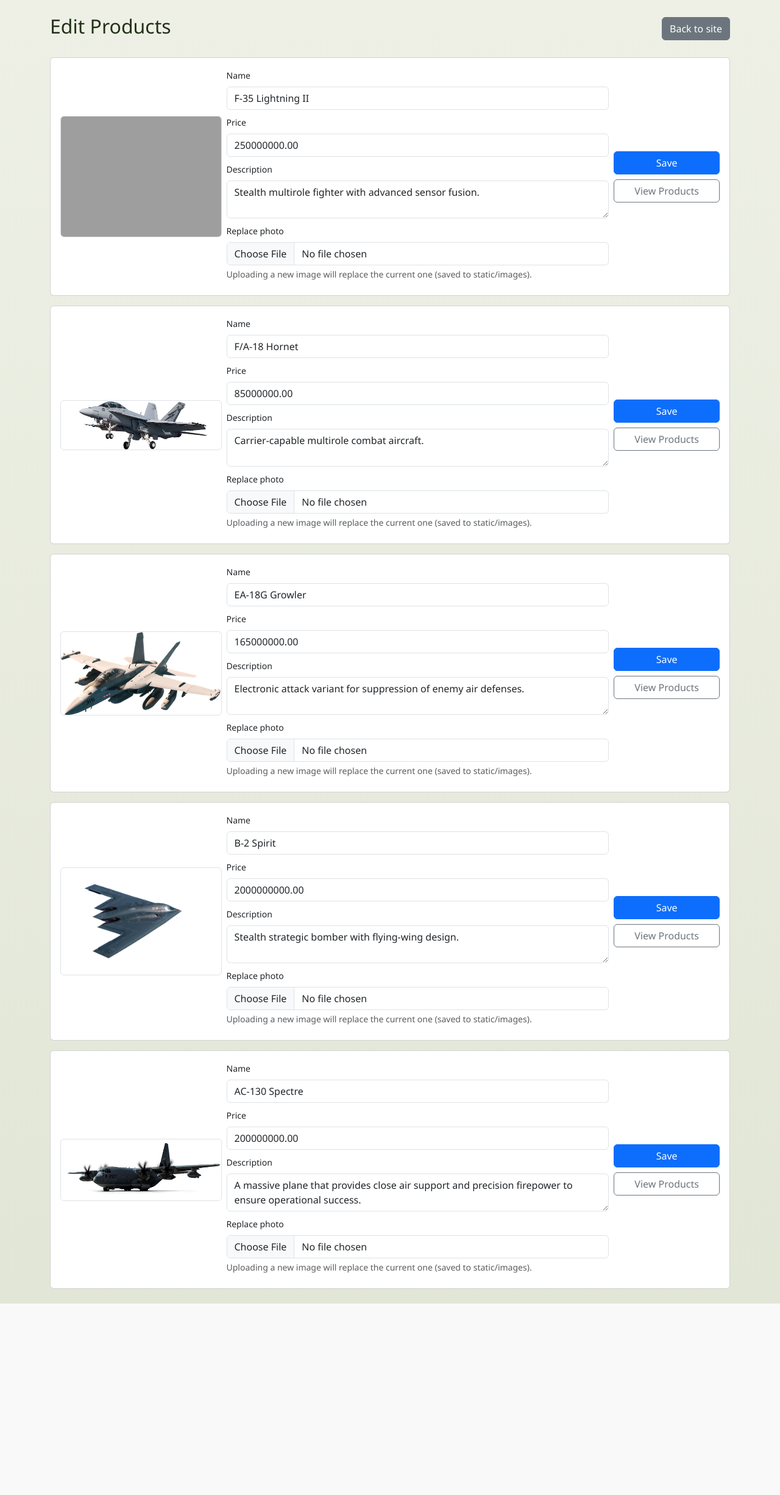
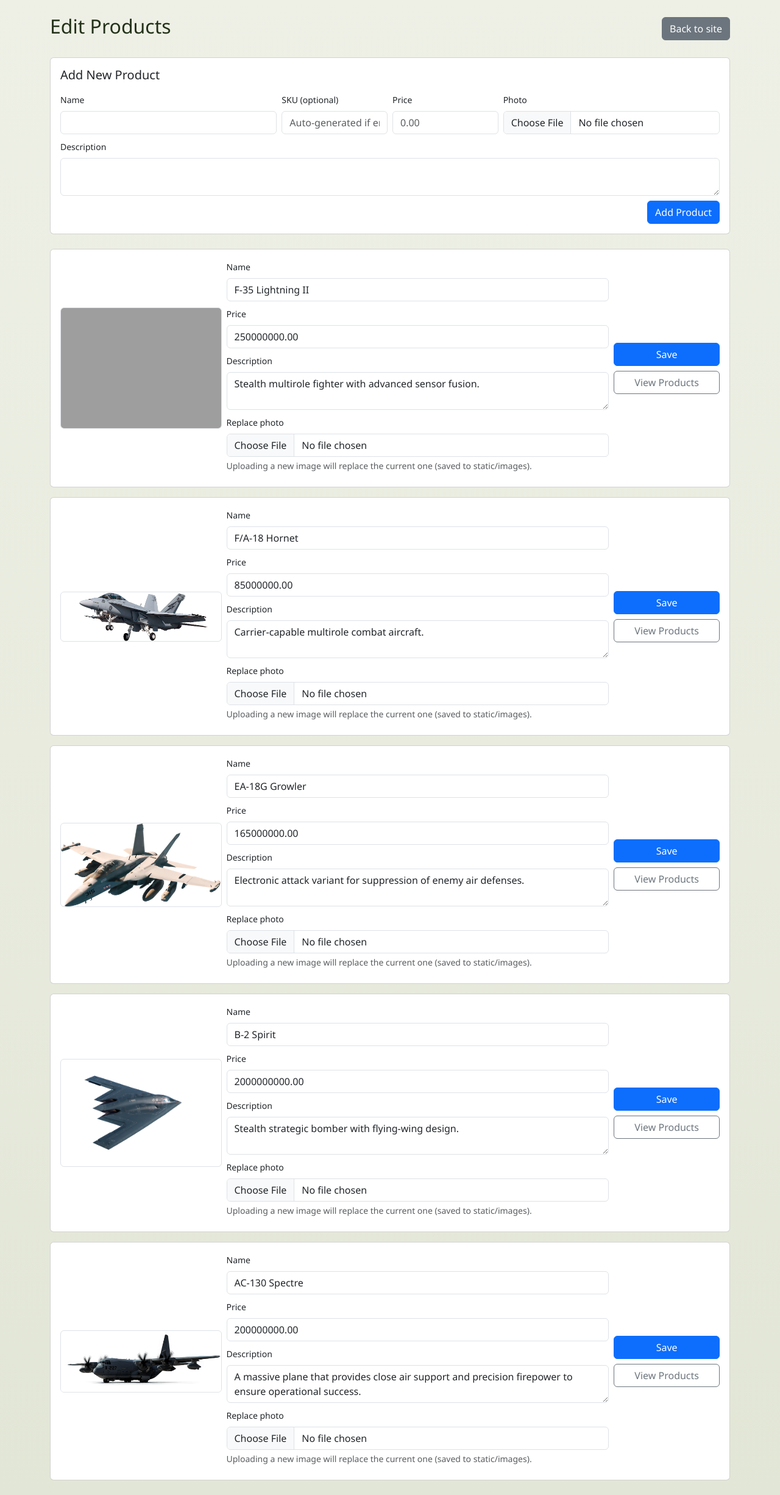
Before and after one commit to ollienunn/flask_test, a Flask app: page /admin/products in a window 1280 px wide. Shown: the whole page at 61% size. Before the commit the page ends 2137 px from the top, so only its background shows below. Run offline with Flask 3, Linux system fonts and the light colour scheme; data comes from the database, SQL or seed files in the repository; grey boxes are pictures that could not be loaded.

Commit message:
Attempted to make the admin page be able to add products onto the website

```diff
--- a/app.py
+++ b/app.py
@@ -3,6 +3,8 @@
 from pathlib import Path
 from werkzeug.utils import secure_filename
 from flask import request, redirect, url_for, render_template
+import re
+from datetime import datetime
 
 app = Flask(__name__)
 
@@ -99,5 +101,63 @@
     products = get_products()
     return render_template("edit_products.html", products=products)
 
+def _make_sku_candidate(name):
+    cand = re.sub(r'[^A-Za-z0-9]+', '-', (name or '').strip()).strip('-').upper()
+    if not cand:
+        cand = 'SKU'
+    return cand[:30]
+
+def _unique_sku(db, base):
+    sku = base
+    suffix = 1
+    while True:
+        cur = db.execute("SELECT 1 FROM products WHERE sku = ?", (sku,)).fetchone()
+        if not cur:
+            return sku
+        sku = f"{base[:24]}-{suffix}"
+        suffix += 1
+
+@app.route("/admin/products/add", methods=["POST"])
+def admin_add_product():
+    db = get_db()
+    name = (request.form.get("name") or "").strip()
+    sku = (request.form.get("sku") or "").strip().upper()
+    description = (request.form.get("description") or "").strip()
+    price_raw = (request.form.get("price") or "").replace(",", "").strip()
+    try:
+        price_val = float(price_raw) if price_raw != "" else 0.0
+    except ValueError:
+        price_val = 0.0
+
+    # image upload
+    image_file = request.files.get("image")
+    image_path = None
+    if image_file and image_file.filename:
+        images_dir = Path(__file__).parent / "static" / "images"
+        images_dir.mkdir(parents=True, exist_ok=True)
+        filename = secure_filename(image_file.filename)
+        dest = images_dir / filename
+        image_file.save(str(dest))
+        image_path = f"images/{filename}"
+
+    # generate SKU if missing and ensure uniqueness
+    if not sku:
+        base = _make_sku_candidate(name)
+        sku = _unique_sku(db, base)
+    else:
+        sku = _unique_sku(db, sku.upper())
+
+    created_at = datetime.utcnow().isoformat()
+
+    try:
+        db.execute(
+            "INSERT INTO products (sku, name, description, price, image, created_at) VALUES (?, ?, ?, ?, ?, ?)",
+            (sku, name, description, price_val, image_path, created_at)
+        )
+        db.commit()
+    except Exception:
+        db.rollback()
+    return redirect(url_for("admin_products"))
+
 if __name__ == "__main__":
     app.run(debug=True)
--- a/templates/edit_products.html
+++ b/templates/edit_products.html
@@ -12,6 +12,38 @@
     <div class="d-flex justify-content-between align-items-center mb-4">
       <h2>Edit Products</h2>
       <a class="btn btn-secondary" href="{{ url_for('index') }}">Back to site</a>
+    </div>
+
+    <!-- Add product -->
+    <div class="card mb-4 p-3">
+      <h5 class="mb-3">Add New Product</h5>
+      <form method="post" action="{{ url_for('admin_add_product') }}" enctype="multipart/form-data" class="row g-2">
+        <div class="col-md-4">
+          <label class="form-label small">Name</label>
+          <input name="name" class="form-control" required>
+        </div>
+        <div class="col-md-2">
+          <label class="form-label small">SKU (optional)</label>
+          <input name="sku" class="form-control" placeholder="Auto-generated if empty">
+        </div>
+        <div class="col-md-2">
+          <label class="form-label small">Price</label>
+          <input name="price" class="form-control" placeholder="0.00">
+        </div>
+        <div class="col-md-4">
+          <label class="form-label small">Photo</label>
+          <input type="file" name="image" accept="image/*" class="form-control">
+        </div>
+
+        <div class="col-12">
+          <label class="form-label small">Description</label>
+          <textarea name="description" rows="2" class="form-control"></textarea>
+        </div>
+
+        <div class="col-12 text-end">
+          <button class="btn btn-primary">Add Product</button>
+        </div>
+      </form>
     </div>
 
     {% if products %}
@@ -52,7 +84,7 @@
 
               <div class="col-md-2 d-flex flex-column gap-2">
                 <div>
-                  <button type="submit" class="btn btn-primary w-100">Save</button>
+                  <button type="submit" formaction="{{ url_for('admin_products') }}" class="btn btn-primary w-100">Save</button>
                 </div>
                 <div>
                   <a href="{{ url_for('products') }}" class="btn btn-outline-secondary w-100">View Products</a>
```
